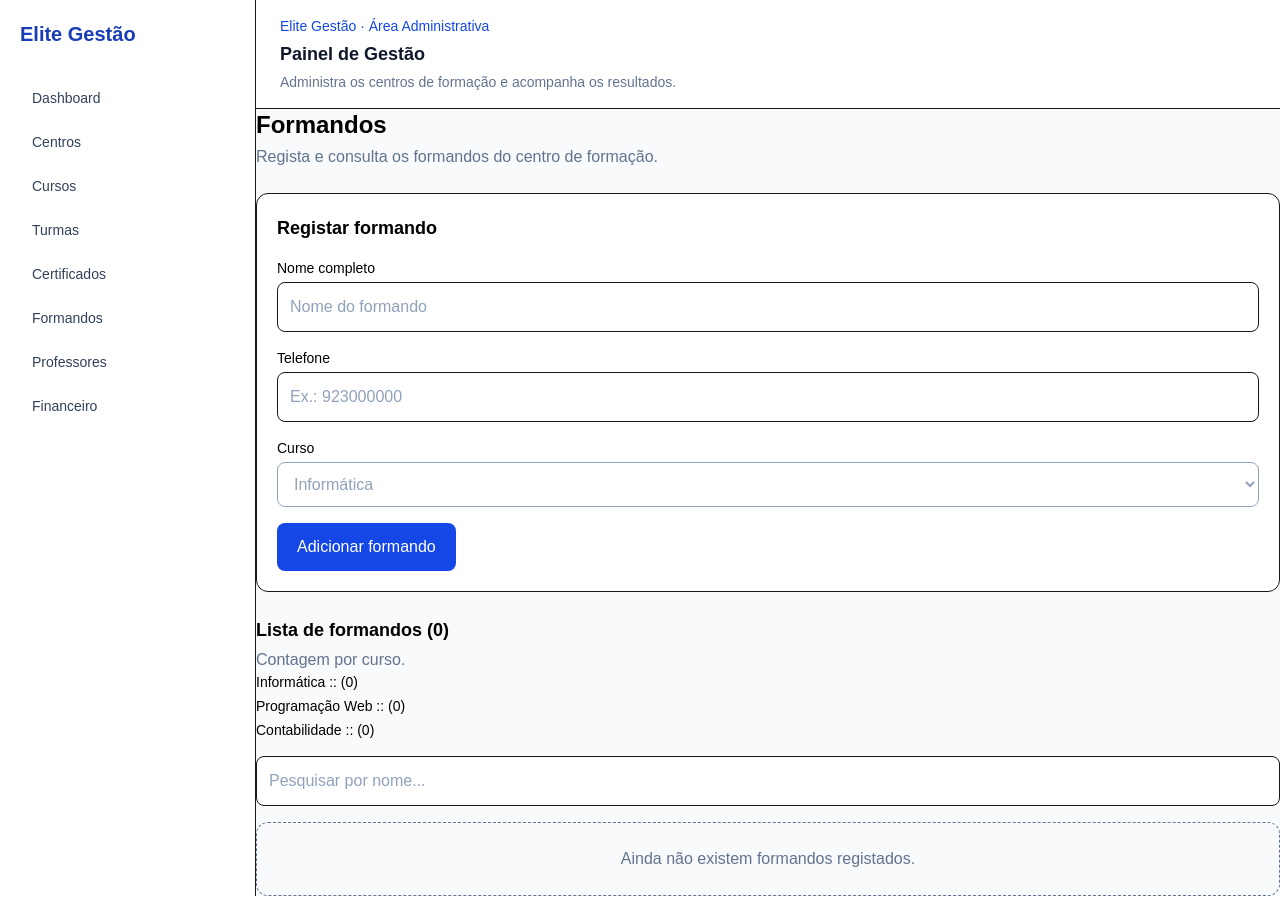
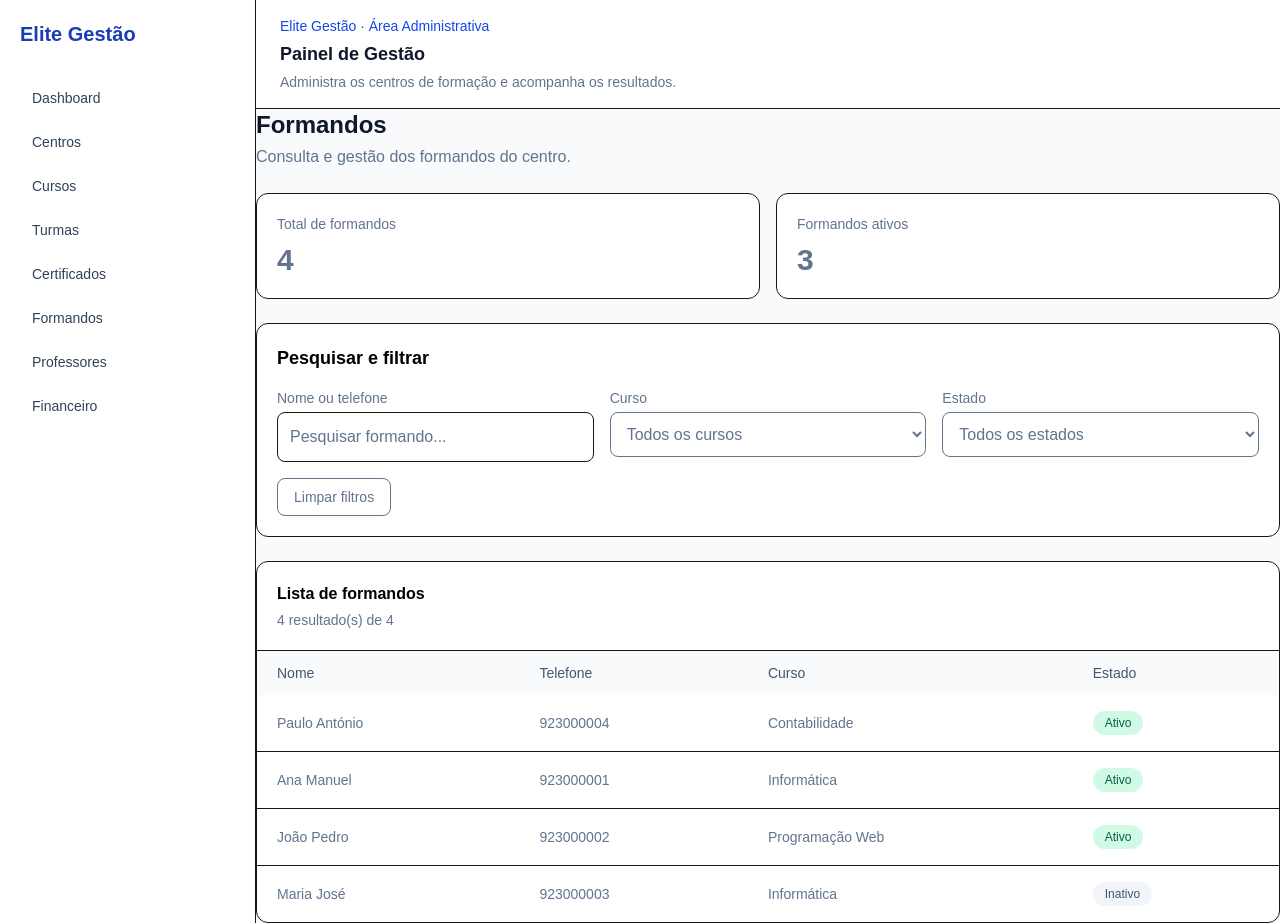
Before and after one commit to Ricardo-1976/training-center-frontend, a Next.js app: page /formandos in a window 1280 px wide. Before the commit the page ends 896 px from the top, so only its background shows below. Built offline with nearby package versions, Linux system fonts and the light colour scheme.

Commit message:
Aula 6 — Listas, filtros e componentes reutilizáveis

```diff
--- a/src/app/(dashboard)/formandos/page.tsx
+++ b/src/app/(dashboard)/formandos/page.tsx
@@ -1,198 +1,207 @@
 
 "use client";
 
-import { useState } from "react";
+import { useMemo, useState } from "react";
+import StudentStatusBadge from "@/components/students/student-status-badge";
+import type { Student, } from "@/types/student";
 
-type Formando = {
-  id: number;
-  nome: string;
-  telefone: string;
-  curso: string;
-};
-
-const cursosDisponiveis = [
-  "Informática",
-  "Programação Web",
-  "Contabilidade",
+const initialStudents: Student[] = [
+  {
+    id: "std-004",
+    name: "Paulo António",
+    phone: "923000004",
+    course: "Contabilidade",
+    status: "ACTIVE",
+  },
+  {
+    id: "std-001",
+    name: "Ana Manuel",
+    phone: "923000001",
+    course: "Informática",
+    status: "ACTIVE",
+  },
+  {
+    id: "std-002",
+    name: "João Pedro",
+    phone: "923000002",
+    course: "Programação Web",
+    status: "ACTIVE",
+  },
+  {
+    id: "std-003",
+    name: "Maria José",
+    phone: "923000003",
+    course: "Informática",
+    status: "INACTIVE",
+  },
 ];
 
 export default function FormandosPage() {
-  const [nome, setNome] = useState("");
-  const [telefone, setTelefone] = useState("");
-  const [curso, setCurso] = useState(cursosDisponiveis[0]);
-  const [pesquisa, setPesquisa] = useState("");
-  const [erro, setErro] = useState("");
+  const [students] = useState<Student[]>(initialStudents);
+  const [search, setSearch] = useState("");
+  const [selectedCourse, setSelectedCourse] = useState("Todos");
+  const [selectedStatus, setSelectedStatus] = useState("Todos");
 
-  const [formandos, setFormandos] = useState<Formando[]>([]);
+  const courses = useMemo(
+    () => [...new Set(students.map((student) => student.course))],
+    [students]
+  );
 
-  function adicionarFormando(event: React.FormEvent<HTMLFormElement>) {
-    event.preventDefault();
+  const filteredStudents = useMemo(() => {
+    const term = search.trim().toLowerCase();
 
-    if (!nome.trim() || !telefone.trim() || !curso) {
-      setErro("Preenche todos os campos obrigatórios.");
-      return;
-    }
+    return students.filter((student) => {
+      const matchesSearch =
+        student.name.toLowerCase().includes(term) ||
+        student.phone.includes(term);
 
-    const novoFormando: Formando = {
-      id: Date.now(),
-      nome: nome.trim(),
-      telefone: telefone.trim(),
-      curso,
-    };
+      const matchesCourse =
+        selectedCourse === "Todos" ||
+        student.course === selectedCourse;
 
-    setFormandos((atuais) => [...atuais, novoFormando]);
+      const matchesStatus =
+        selectedStatus === "Todos" ||
+        student.status === selectedStatus;
 
-    setNome("");
-    setTelefone("");
-    setCurso(cursosDisponiveis[0]);
-    setErro("");
+      return matchesSearch && matchesCourse && matchesStatus;
+    });
+  }, [students, search, selectedCourse, selectedStatus]);
+
+  const activeCount = students.filter(
+    (student) => student.status === "ACTIVE"
+  ).length;
+
+  function resetFilters() {
+    setSearch("");
+    setSelectedCourse("Todos");
+    setSelectedStatus("Todos");
   }
-
-  function excluirFormando(id: number) {
-    const confirmar = window.confirm(
-      "Tens a certeza de que pretendes excluir este formando?"
-    );
-
-    if (!confirmar) return;
-
-    setFormandos((atuais) =>
-      atuais.filter((formando) => formando.id !== id)
-    );
-  }
-
-  const formandosFiltrados = formandos.filter((formando) =>
-    formando.nome.toLowerCase().includes(pesquisa.toLowerCase())
-  );
 
   return (
     <main className="space-y-6">
       <header>
-        <h1 className="text-2xl font-bold text-black">Formandos</h1>
+        <h1 className="text-2xl font-bold text-slate-900">
+          Formandos
+        </h1>
         <p className="mt-1 text-slate-500">
-          Regista e consulta os formandos do centro de formação.
+          Consulta e gestão dos formandos do centro.
         </p>
       </header>
 
-      <section className="rounded-xl border bg-white p-5">
-        <h2 className="mb-4 text-lg font-semibold text-black">
-          Registar formando
-        </h2>
+      <section className="grid gap-4 sm:grid-cols-2">
+        <article className="rounded-xl border bg-white p-5">
+          <p className="text-sm text-slate-500">Total de formandos</p>
+          <p className="mt-2 text-3xl font-bold  text-slate-500">{students.length}</p>
+        </article>
 
-        <form onSubmit={adicionarFormando} className="space-y-4">
+        <article className="rounded-xl border bg-white p-5">
+          <p className="text-sm text-slate-500">Formandos ativos</p>
+          <p className="mt-2 text-3xl font-bold  text-slate-500">{activeCount}</p>
+        </article>
+      </section>
+
+      <section className="space-y-4 rounded-xl border bg-white p-5">
+        <h2 className="text-lg font-semibold  text-black">Pesquisar e filtrar</h2>
+
+        <div className="grid gap-4 md:grid-cols-3">
           <div>
-            <label htmlFor="nome" className="mb-1 block text-sm font-medium text-black">
-              Nome completo
+            <label htmlFor="search" className="mb-1 block text-sm  text-slate-500">
+              Nome ou telefone
             </label>
             <input
-              id="nome"
-              value={nome}
-              onChange={(event) => setNome(event.target.value)}
-              placeholder="Nome do formando"
-              className="w-full rounded-lg border p-3 placeholder:text-slate-400"
-              required
+              id="search"
+              value={search}
+              onChange={(event) => setSearch(event.target.value)}
+              placeholder="Pesquisar formando..."
+              className="w-full rounded-lg border p-3 placeholder:text-slate-500"
             />
           </div>
 
           <div>
-            <label htmlFor="telefone" className="mb-1 block text-sm font-medium text-black">
-              Telefone
-            </label>
-            <input
-              id="telefone"
-              type="tel"
-              value={telefone}
-              onChange={(event) => setTelefone(event.target.value)}
-              placeholder="Ex.: 923000000"
-              className="w-full rounded-lg border p-3 placeholder:text-slate-400"
-              required
-            />
-          </div>
-
-          <div>
-            <label htmlFor="curso" className="mb-1 block text-sm font-medium text-black">
+            <label htmlFor="course" className="mb-1 block text-sm  text-slate-500">
               Curso
             </label>
             <select
-              id="curso"
-              value={curso}
-              onChange={(event) => setCurso(event.target.value)}
-              className="w-full rounded-lg border p-3 text-slate-400"
+              id="course"
+              value={selectedCourse}
+              onChange={(event) => setSelectedCourse(event.target.value)}
+              className="w-full rounded-lg border p-3 placeholder: text-slate-500"
             >
-              {cursosDisponiveis.map((opcao) => (
-                <option key={opcao} value={opcao}>
-                  {opcao}
+              <option value="Todos">Todos os cursos</option>
+              {courses.map((course) => (
+                <option key={course} value={course}>
+                  {course}
                 </option>
               ))}
             </select>
           </div>
 
-          {erro && (
-            <p role="alert" className="text-sm text-red-600">
-              {erro}
-            </p>
-          )}
+          <div>
+            <label htmlFor="status" className="mb-1 block text-sm  text-slate-500">
+              Estado
+            </label>
+            <select
+              id="status"
+              value={selectedStatus}
+              onChange={(event) => setSelectedStatus(event.target.value)}
+              className="w-full rounded-lg border p-3 placeholder: text-slate-500"
+            >
+              <option value="Todos">Todos os estados</option>
+              <option value="ACTIVE">Ativo</option>
+              <option value="INACTIVE">Inativo</option>
+            </select>
+          </div>
+        </div>
 
-          <button
-            type="submit"
-            className="rounded-lg bg-blue-700 px-5 py-3 font-medium text-white hover:bg-blue-800"
-          >
-            Adicionar formando
-          </button>
-        </form>
+        <button
+          type="button"
+          onClick={resetFilters}
+          className="rounded-lg border px-4 py-2 text-sm hover:bg-slate-50  text-slate-500"
+        >
+          Limpar filtros
+        </button>
       </section>
 
-      <section className="space-y-4">
-        <div>
-          <h2 className="text-lg font-semibold text-black">
-            Lista de formandos ({formandos.length})
-          </h2>
-
-          <div>
-            <p className="mt-1 text-slate-500">
-              Contagem por curso.
-            </p>
-            {cursosDisponiveis.map((opcao) => (
-            <label key={opcao}  htmlFor="nome" className="mb-1 block text-sm font-medium text-black">
-              {opcao} :: ({formandos.filter((formando) => formando.curso === opcao).length})
-            </label>
-             ))}
-          </div>
-
-          <input
-            value={pesquisa}
-            onChange={(event) => setPesquisa(event.target.value)}
-            placeholder="Pesquisar por nome..."
-            aria-label="Pesquisar formandos por nome"
-            className="mt-3 w-full rounded-lg border bg-white p-3 placeholder:text-slate-400"
-          />
+      <section className="overflow-hidden rounded-xl border bg-white">
+        <div className="border-b p-5">
+          <h2 className="font-semibold text-black">Lista de formandos</h2>
+          <p className="mt-1 text-sm text-slate-500">
+            {filteredStudents.length} resultado(s) de {students.length}
+          </p>
         </div>
 
-        {formandosFiltrados.length === 0 ? (
-          <p className="rounded-xl border border-dashed p-6 text-center text-slate-500">
-            {formandos.length === 0
-              ? "Ainda não existem formandos registados."
-              : "Nenhum formando encontrado para essa pesquisa."}
+        <div className="overflow-x-auto">
+          <table className="w-full text-left text-sm">
+            <thead className="bg-slate-50 text-slate-600">
+              <tr>
+                <th className="px-5 py-3 font-medium">Nome</th>
+                <th className="px-5 py-3 font-medium">Telefone</th>
+                <th className="px-5 py-3 font-medium">Curso</th>
+                <th className="px-5 py-3 font-medium">Estado</th>
+              </tr>
+            </thead>
+
+            <tbody className="divide-y">
+              {filteredStudents.map((student) => (
+                <tr key={student.id} className="hover:bg-slate-50">
+                  <td className="px-5 py-4 font-medium  text-slate-500">
+                    {student.name}
+                  </td>
+                  <td className="px-5 py-4  text-slate-500">{student.phone}</td>
+                  <td className="px-5 py-4  text-slate-500">{student.course}</td>
+                  <td className="px-5 py-4  text-slate-500">
+                    <StudentStatusBadge status={student.status} />
+                  </td>
+                </tr>
+              ))}
+            </tbody>
+          </table>
+        </div>
+
+        {filteredStudents.length === 0 && (
+          <p className="p-8 text-center text-slate-500">
+            Nenhum formando encontrado. Experimenta alterar os filtros.
           </p>
-        ) : (
-          <div className="space-y-3">
-            {formandosFiltrados.map((formando) => (
-              <article
-                key={formando.id}
-                className="rounded-xl border bg-white p-4"
-              >
-                <h3 className="font-semibold text-black">{formando.nome}</h3>
-                <p className="text-sm text-slate-500">
-                  Telefone: {formando.telefone}
-                </p>
-                <p className="text-sm text-slate-500">
-                  Curso: {formando.curso}
-                </p>
-                <button onClick={() => excluirFormando(formando.id)} key={formando.id} className="rounded-lg bg-blue-700 px-5 py-3 font-medium text-white hover:bg-blue-800">
-                  Excluir
-                </button>
-              </article>
-            ))}
-          </div>
         )}
       </section>
     </main>
--- /dev/null
+++ b/src/components/students/student-status-badge.tsx
@@ -0,0 +1,24 @@
+
+import type { StudentStatus } from "@/types/student";
+
+type StudentStatusBadgeProps = {
+  status: StudentStatus;
+};
+
+export default function StudentStatusBadge({
+  status,
+}: StudentStatusBadgeProps) {
+  const isActive = status === "ACTIVE";
+
+  return (
+    <span
+      className={`inline-flex rounded-full px-3 py-1 text-xs font-medium ${
+        isActive
+          ? "bg-emerald-100 text-emerald-800"
+          : "bg-slate-100 text-slate-600"
+      }`}
+    >
+      {isActive ? "Ativo" : "Inativo"}
+    </span>
+  );
+}
--- a/src/types/student.ts
+++ b/src/types/student.ts
@@ -1,6 +1,9 @@
-export interface Student {
+export type StudentStatus = "ACTIVE" | "INACTIVE";
+
+export type Student = {
   id: string;
-  fullName: string;
-  email: string;
-  status: "ACTIVE" | "INACTIVE";
-}
+  name: string;
+  phone: string;
+  course: string;
+  status: StudentStatus;
+};
```
